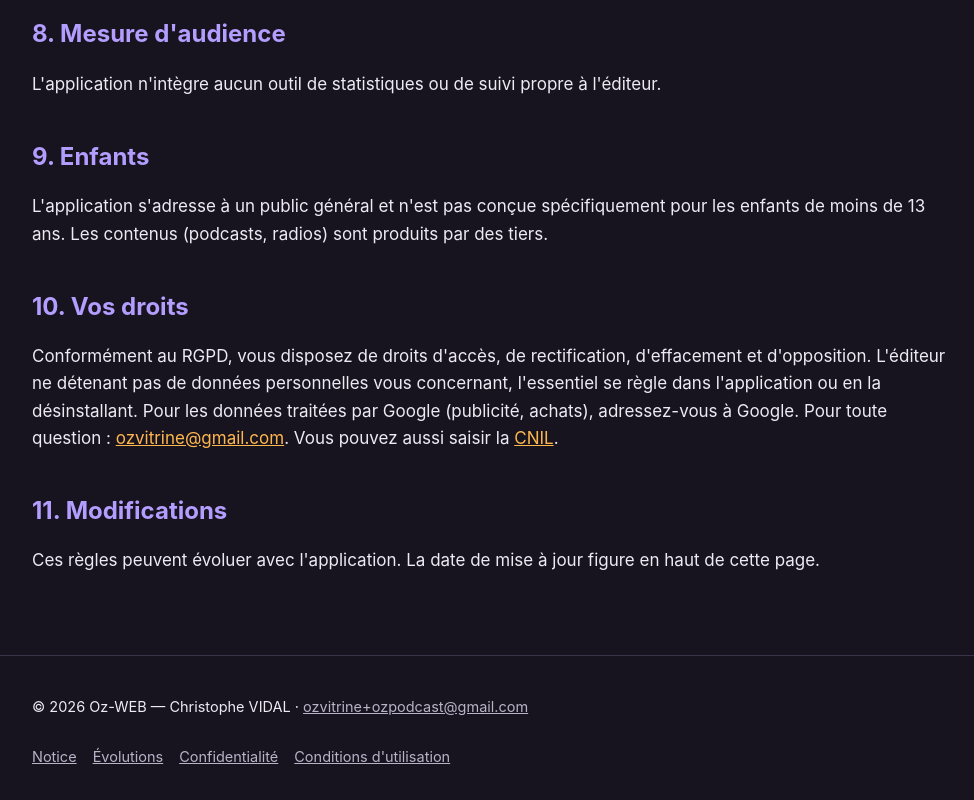
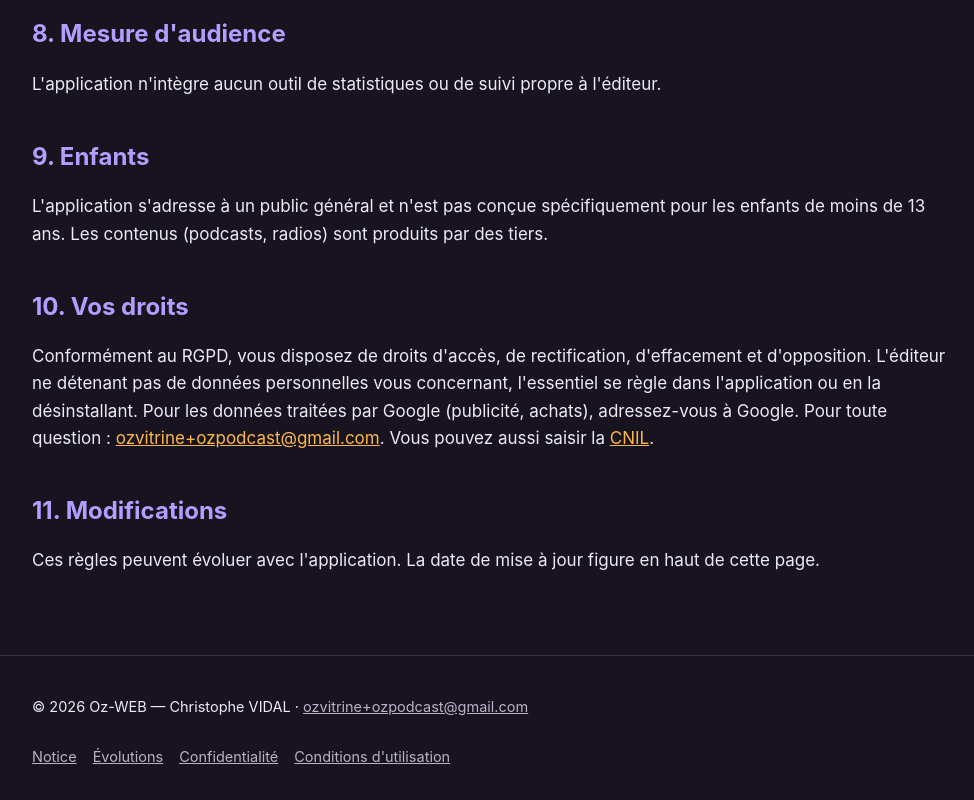
Before and after one commit to ozvitrine/oz_podcast, a plain HTML site: page confidentialite.html in a window 1280 px wide. Shown: the part 2201-3001 px from the top of the page, without its empty margins (148-1122 px from the left). Drawn offline with Linux system fonts and the light colour scheme; files whose address does not match are found by name.

Commit message:
Update contact email in confidentiality notice

```diff
--- a/confidentialite.html
+++ b/confidentialite.html
@@ -85,7 +85,7 @@
       <p>L'application s'adresse à un public général et n'est pas conçue spécifiquement pour les enfants de moins de 13 ans. Les contenus (podcasts, radios) sont produits par des tiers.</p>
 
       <h2>10. Vos droits</h2>
-      <p>Conformément au RGPD, vous disposez de droits d'accès, de rectification, d'effacement et d'opposition. L'éditeur ne détenant pas de données personnelles vous concernant, l'essentiel se règle dans l'application ou en la désinstallant. Pour les données traitées par Google (publicité, achats), adressez-vous à Google. Pour toute question : <a href="mailto:ozvitrine@gmail.com">ozvitrine@gmail.com</a>. Vous pouvez aussi saisir la <a href="https://www.cnil.fr/fr/plaintes">CNIL</a>.</p>
+      <p>Conformément au RGPD, vous disposez de droits d'accès, de rectification, d'effacement et d'opposition. L'éditeur ne détenant pas de données personnelles vous concernant, l'essentiel se règle dans l'application ou en la désinstallant. Pour les données traitées par Google (publicité, achats), adressez-vous à Google. Pour toute question : <a href="mailto:ozvitrine+ozpodcast@gmail.com">ozvitrine+ozpodcast@gmail.com</a>. Vous pouvez aussi saisir la <a href="https://www.cnil.fr/fr/plaintes">CNIL</a>.</p>
 
       <h2>11. Modifications</h2>
       <p>Ces règles peuvent évoluer avec l'application. La date de mise à jour figure en haut de cette page.</p>
```
